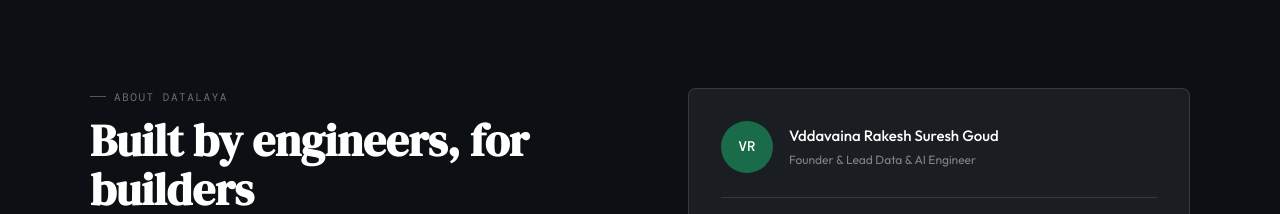
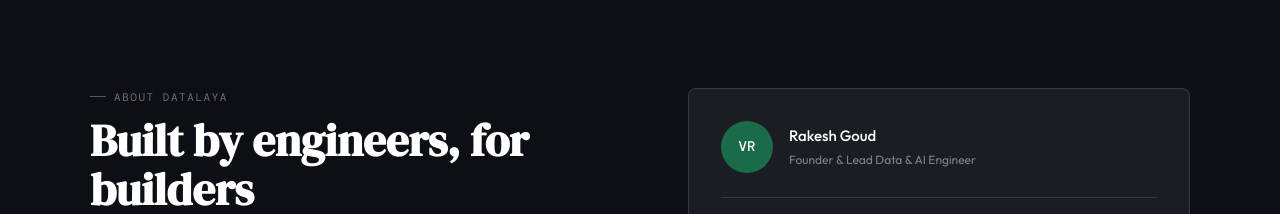
Before and after one commit to datalaya-ai/datalaya-ai.github.io, a plain HTML site: page index.html in a window 1280 px wide. Shown: the part 2720-2934 px from the top of the page. Drawn offline with nearby package versions, Linux system fonts and the light colour scheme.

Commit message:
Update index.html

```diff
--- a/index.html
+++ b/index.html
@@ -439,7 +439,7 @@
           <div class="founder-header">
             <div class="founder-avatar">VR</div>
             <div>
-              <div class="founder-name">Vddavaina Rakesh Suresh Goud</div>
+              <div class="founder-name">Rakesh Goud</div>
               <div class="founder-title">Founder &amp; Lead Data &amp; AI Engineer</div>
             </div>
           </div>
```
